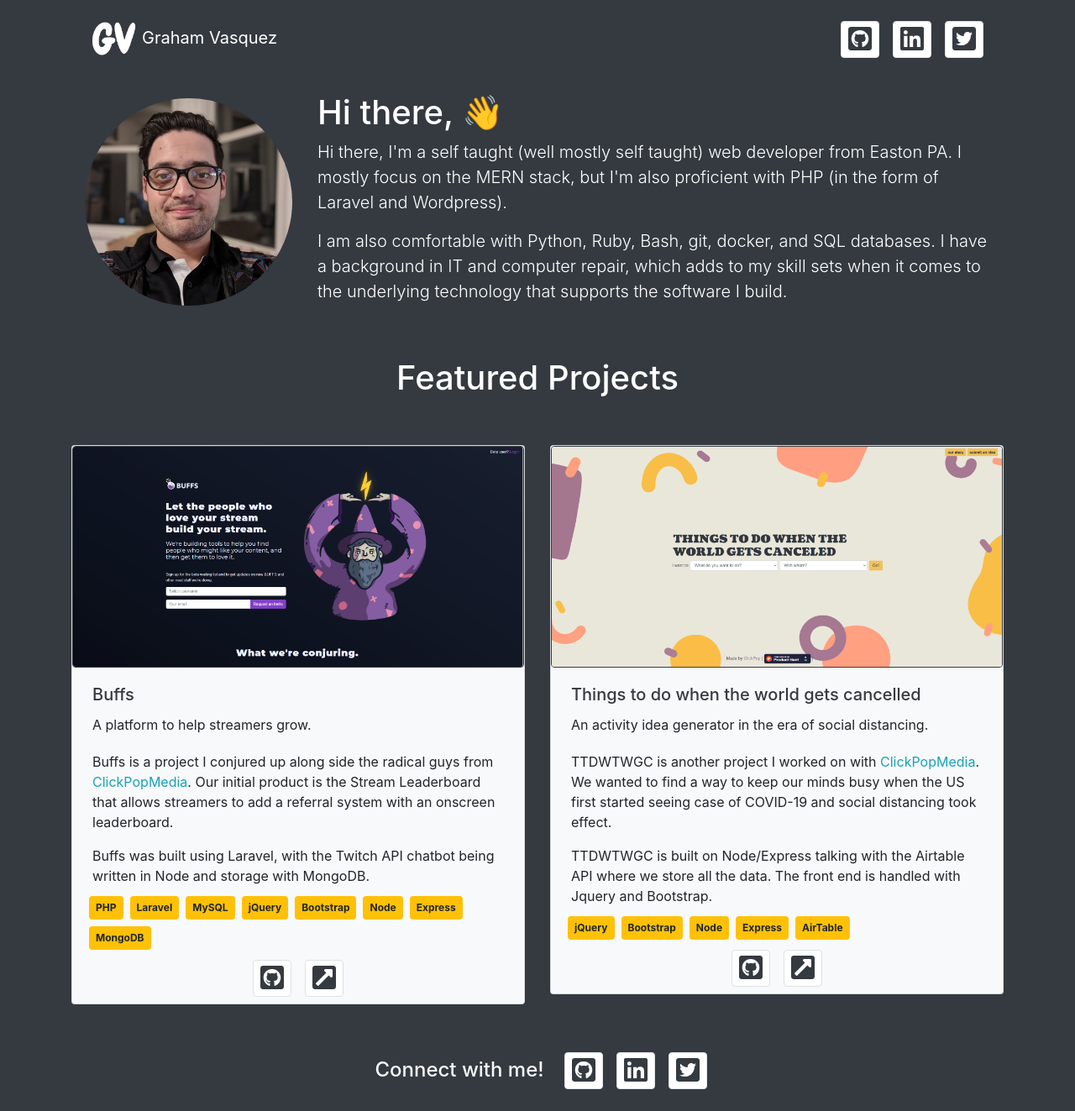
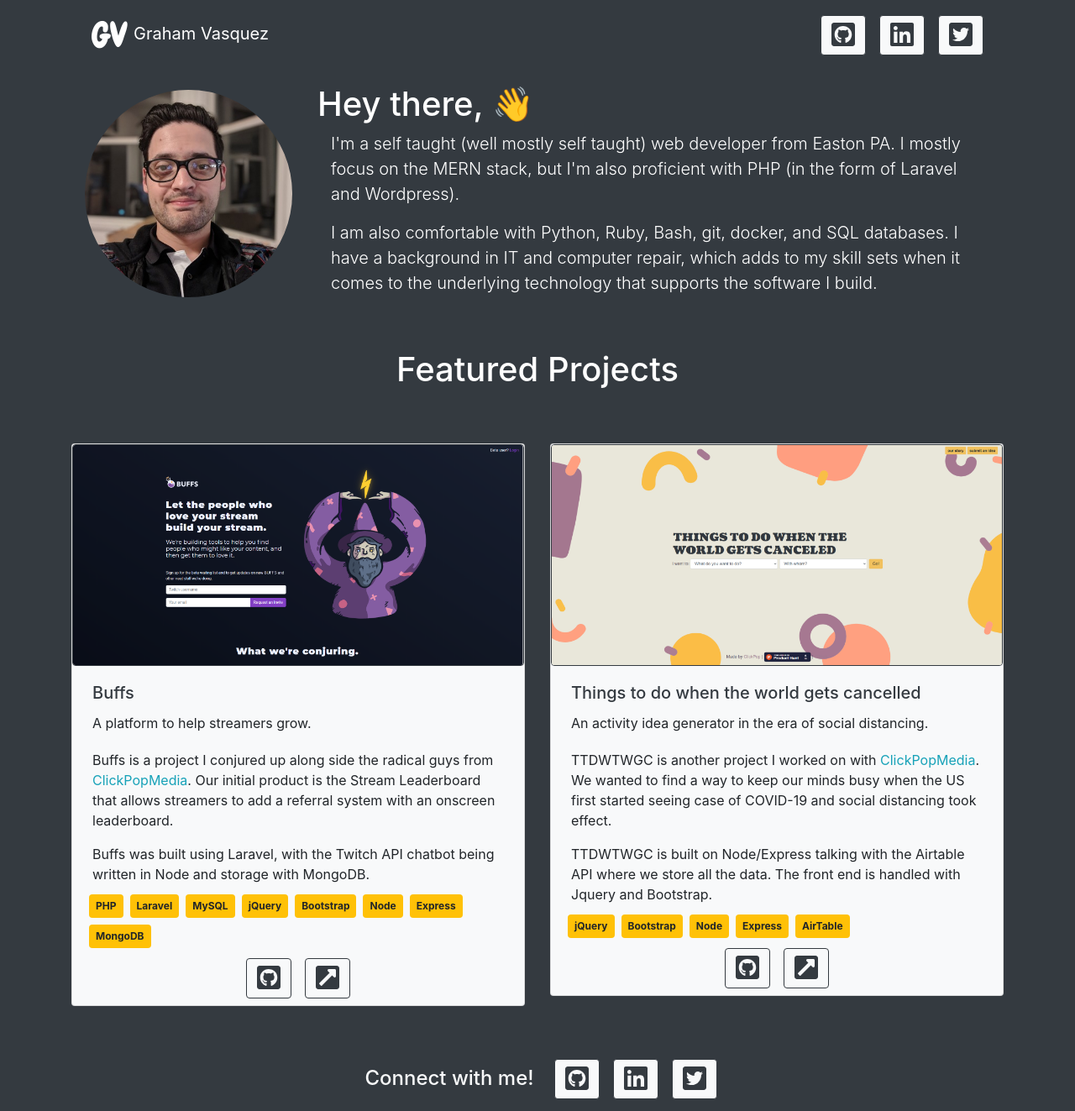
Before and after one commit to GV14982/gvasquez-dev, a React (Create React App) app: page / in a window 1280 px wide. Shown: the whole page at 84% size. Built offline with nearby package versions, Linux system fonts and the light colour scheme; no server answers.

Commit message:
💄 Made some changes to the social links

```diff
--- a/src/App.css
+++ b/src/App.css
@@ -26,17 +26,34 @@ body::-webkit-scrollbar-thumb {
   animation: rotate 7s ease-in-out infinite;
 }
 
+.btn {
+  transform: scale(1, 1);
+  transition: 200ms;
+}
+
+.btn:hover {
+  transform: scale(1.2, 1.2);
+}
+
+.border-2 {
+  border: #343a40 solid 1.3px;
+}
+
 @keyframes rotate {
   0% {
     transform: rotate(0deg);
   }
 
-  80% {
+  75% {
     transform: rotate(0deg);
   }
 
-  90% {
+  85% {
     transform: rotate(15deg);
+  }
+
+  95% {
+    transform: rotate(-5deg);
   }
 
   100% {
--- a/src/components/Layout/Footer.js
+++ b/src/components/Layout/Footer.js
@@ -9,20 +9,17 @@ export const Footer = () => {
         <SocialLink
           name='github'
           url='https://github.com/gv14982'
-          image='/github.png'
-          nav={true}
+          icon={['fab', 'github-square']}
         />
         <SocialLink
           name='linkedin'
+          icon={['fab', 'linkedin']}
           url='https://ghttps://www.linkedin.com/in/graham-vasquez-79b17a198/ithub.com/gv14982'
-          image='/linkedin.png'
-          nav={true}
         />
         <SocialLink
           name='twitter'
+          icon={['fab', 'twitter-square']}
           url='https://twitter.com/___datboi_'
-          image='/twitter.png'
-          nav={true}
         />
       </div>
     </div>
--- a/src/components/Layout/Header.js
+++ b/src/components/Layout/Header.js
@@ -9,7 +9,7 @@ export const Header = () => {
           src='/GV.png'
           className='mx-1'
           alt='Logo'
-          width='60'
+          width='50'
           loading='lazy'
         />
         Graham Vasquez
@@ -18,17 +18,17 @@ export const Header = () => {
         <SocialLink
           name='github'
           url='https://github.com/gv14982'
-          image='/github.png'
+          icon={['fab', 'github-square']}
         />
         <SocialLink
           name='linkedin'
+          icon={['fab', 'linkedin']}
           url='https://ghttps://www.linkedin.com/in/graham-vasquez-79b17a198/ithub.com/gv14982'
-          image='/linkedin.png'
         />
         <SocialLink
           name='twitter'
+          icon={['fab', 'twitter-square']}
           url='https://twitter.com/___datboi_'
-          image='/twitter.png'
         />
       </div>
     </nav>
--- a/src/components/Personal/Bio.js
+++ b/src/components/Personal/Bio.js
@@ -2,16 +2,16 @@ import React from 'react';
 
 export const Bio = () => {
   return (
-    <div className='col-lg-9 text-white lead mt-3'>
+    <div className='col-lg-9 text-center text-lg-left text-white lead mt-3'>
       <h1>
-        Hi there, <span className='wave'>👋</span>
+        Hey there, <span className='wave'>👋</span>
       </h1>
-      <p>
-        Hi there, I'm a self taught (well mostly self taught) web developer from
-        Easton PA. I mostly focus on the MERN stack, but I'm also proficient
-        with PHP (in the form of Laravel and Wordpress).
+      <p className='mx-3'>
+        I'm a self taught (well mostly self taught) web developer from Easton
+        PA. I mostly focus on the MERN stack, but I'm also proficient with PHP
+        (in the form of Laravel and Wordpress).
       </p>
-      <p>
+      <p className='mx-3'>
         I am also comfortable with Python, Ruby, Bash, git, docker, and SQL
         databases. I have a background in IT and computer repair, which adds to
         my skill sets when it comes to the underlying technology that supports
--- a/src/components/Professional/Project.js
+++ b/src/components/Professional/Project.js
@@ -13,7 +13,7 @@ export const Project = ({
 }) => {
   return (
     <Fragment>
-      <div className='col-12 col-lg'>
+      <div className='col-12 col-lg my-2'>
         <div className='card bg-light'>
           <a href={url} rel='noopener noreferrer' target='_blank'>
             <img
@@ -43,18 +43,16 @@ export const Project = ({
             ))}
           </div>
           <div className='d-flex justify-content-center mb-2'>
-            <SocialLink name='github' url={githubURL} />
-            <a
-              href={url}
-              className='img-thumbnail mx-2 px-2'
-              rel='noopener noreferrer'
-              target='_blank'>
-              <FontAwesomeIcon
-                icon={['fas', 'external-link-square-alt']}
-                size='2x'
-                color='#343a40'
-              />
-            </a>
+            <SocialLink
+              name='github'
+              icon={['fab', 'github-square']}
+              url={githubURL}
+            />
+            <SocialLink
+              name='link to website'
+              icon={['fas', 'external-link-square-alt']}
+              url={'external-link-square-alt'}
+            />
           </div>
         </div>
       </div>
--- a/src/components/Professional/SocialLink.js
+++ b/src/components/Professional/SocialLink.js
@@ -1,19 +1,15 @@
 import React from 'react';
 import { FontAwesomeIcon } from '@fortawesome/react-fontawesome';
 
-export const SocialLink = ({ name, url }) => {
+export const SocialLink = ({ name, url, icon }) => {
   console.log(name);
   return (
     <a
       href={url}
-      className='img-thumbnail mx-2 px-2'
+      className='btn btn-light border-2 mx-2'
       rel='noopener noreferrer'
       target='_blank'>
-      <FontAwesomeIcon
-        icon={['fab', name === 'linkedin' ? name : `${name}-square`]}
-        size='2x'
-        color='#343a40'
-      />
+      <FontAwesomeIcon icon={icon} size='2x' color='#343a40' />
     </a>
   );
 };
```
